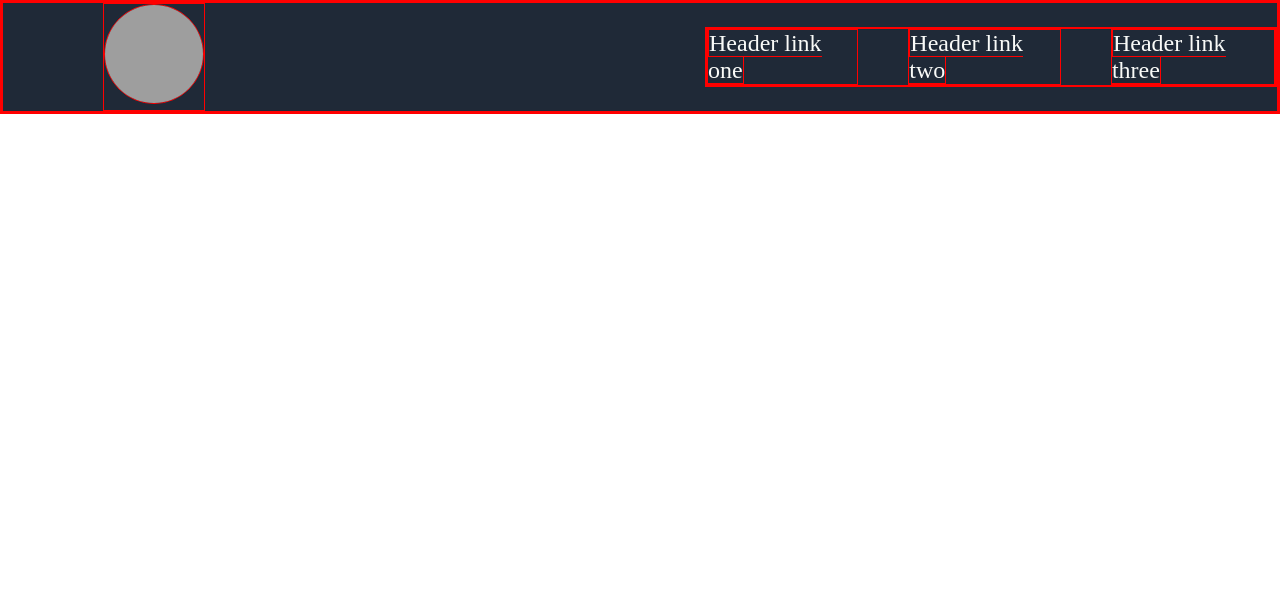
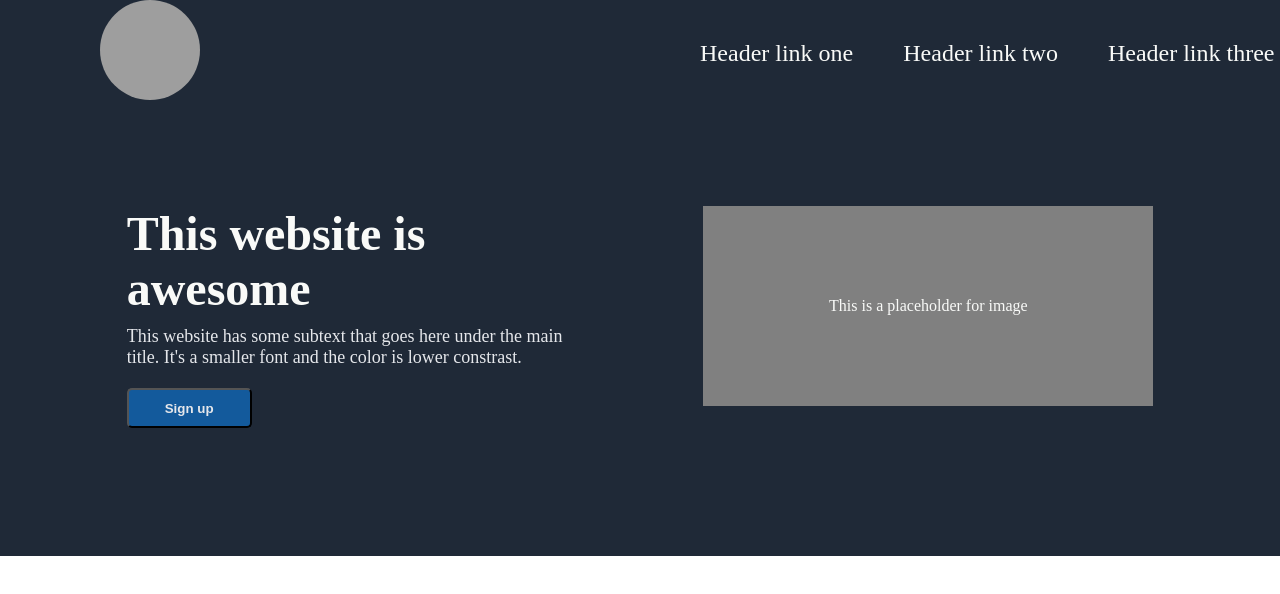
Before and after one commit to makina06/landing-page, a plain HTML site: page index.html in a window 1280 px wide. Drawn offline with Linux system fonts and the light colour scheme; grey boxes are pictures that could not be loaded.

Commit message:
make style of the first section

```diff
--- a/index.html
+++ b/index.html
@@ -31,5 +31,16 @@
                 </ul>
             </nav>
         </header>
+        <section id="hero">
+            <div class="text">
+                <h1>This website is awesome</h1>
+                <p>
+                    This website has some subtext that goes here under the main
+                    title. It's a smaller font and the color is lower constrast.
+                </p>
+                <button>Sign up</button>
+            </div>
+            <div class="image"><p>This is a placeholder for image</p></div>
+        </section>
     </body>
 </html>
--- a/styles.css
+++ b/styles.css
@@ -2,7 +2,7 @@
     margin: 0;
     padding: 0;
     box-sizing: border-box;
-    border: 1px solid red;
+    /* border: 1px solid red; */
 }
 
 #header {
@@ -33,3 +33,47 @@ a {
     text-decoration: none;
     color: #f9faf8;
 }
+#hero {
+    background-color: #1f2937;
+    color: #f9faf8;
+    padding-top: 100px;
+    display: flex;
+    width: 100%;
+    height: 450px;
+    justify-content: space-evenly;
+}
+.text {
+    width: 450px;
+    height: 125px;
+}
+.text h1 {
+    font-size: 48px;
+    font-weight: bold;
+}
+.text p {
+    font-size: 18px;
+    color: #e5e7eb;
+    margin-top: 10px;
+}
+
+.text button {
+    margin-top: 20px;
+    width: 125px;
+    height: 40px;
+    background-color: rgb(19, 90, 156);
+    border-radius: 5px;
+    color: #e5e7eb;
+    font-weight: bold;
+}
+.image {
+    background-color: grey;
+    width: 450px;
+    height: 200px;
+    text-align: center;
+    display: flex;
+    flex-direction: column;
+    justify-content: center;
+}
+.image p {
+    padding: 30px;
+}
```
